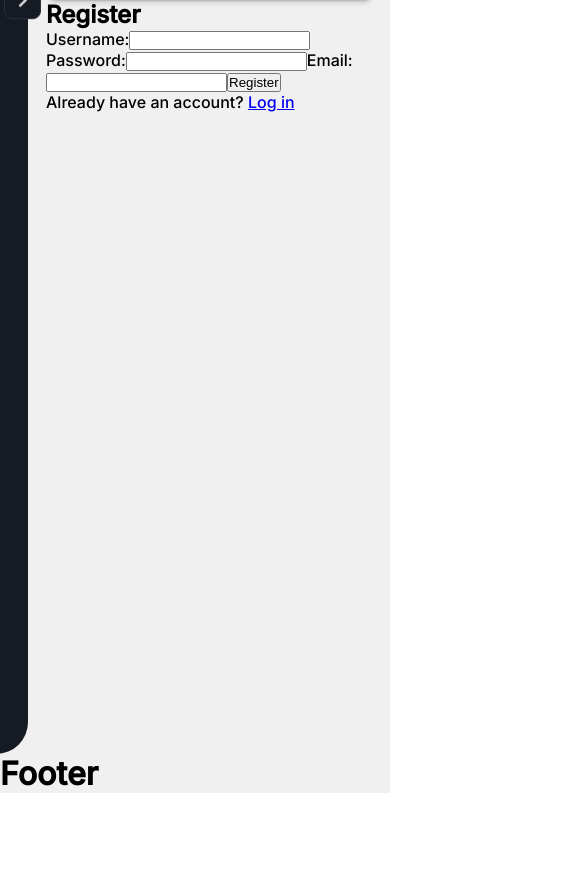
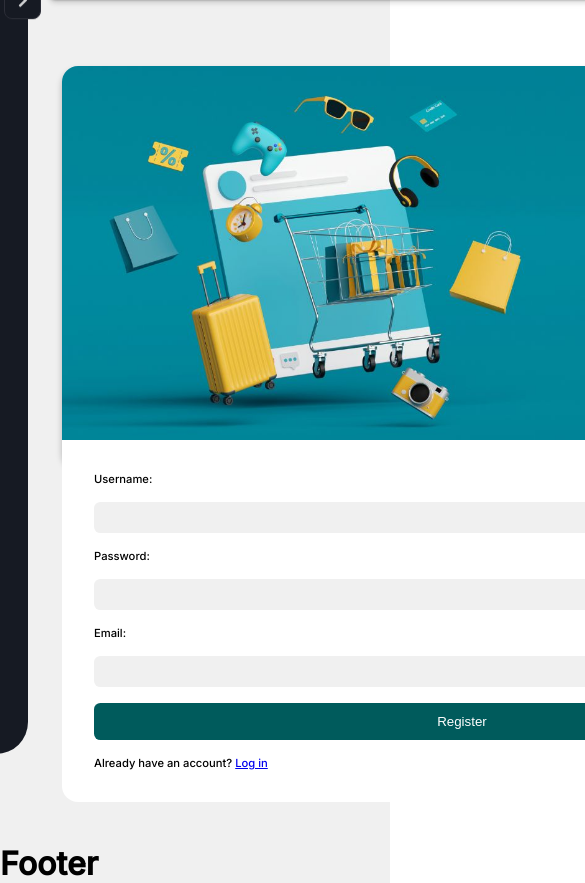
Before and after one commit to Rydwan94/eCommerce-Shop-React, a React app: page /#/register in a window 390 px wide. Shown: the part 90-973 px from the top of the page, 585 px wide, since content can reach past the window. Before the commit the page ends 883 px from the top, so only its background shows below. Built offline with nearby package versions, Linux system fonts and the light colour scheme.

Commit message:
register

```diff
--- a/src/css/Login.css
+++ b/src/css/Login.css
@@ -75,6 +75,8 @@
     .loginPage form {
         display: flex;
         flex-direction: column;
+        min-width: 200px;
+        margin-top: 50px;
         border-radius: 1rem;
     }
 
--- /dev/null
+++ b/src/css/Register.css
@@ -0,0 +1,99 @@
+.registerPage {
+    display: flex;
+    justify-content: center;
+    align-items: flex-start;
+    height: 100vh;
+}
+
+.registerPage form {
+    display: flex;
+    border-radius: 2rem;
+    width: 800px;
+    margin-top: 100px;
+    box-shadow: 0px 4px 6px 0px rgba(0, 0, 0, 0.25);
+    height: 400px;
+}
+
+.registerImage {
+    flex-basis: 1300px;
+}
+
+.registerImage img {
+    border-radius: 2rem 0 0 2rem;
+    height: 100%;
+    width: 100%;
+}
+
+
+.registerForm {
+    display: flex;
+    flex-direction: column;
+    width: 100%;
+    padding: 2rem;
+    border-radius: 0 2rem 2rem 0;
+    background-color: var(--greyScale);
+}
+
+.registerForm h3 {
+    margin-bottom: 1rem;
+}
+
+.registerForm label {
+   font-size: .7rem;
+   margin-bottom: 1rem;
+}
+
+.registerForm input {
+    background-color: var(--secondary-backgroundColor);
+    margin-bottom: 1rem;
+    padding: .5rem;
+    border-radius: .4rem;
+    outline: none;
+    border: none;
+}
+
+.registerForm button {
+    background-color: #005b5c;
+    padding: .7rem;
+    border-radius: .4rem;
+    border: none;
+    color: var(--greyScale);
+    margin-bottom: 1rem;
+    cursor: pointer;
+}
+
+.registerForm p {
+    font-size: .7rem;
+}
+
+
+@media screen and (max-width: 768px) {
+    .registerPage {
+        padding: 1rem;
+    }
+
+    .registerPage form {
+        display: flex;
+        flex-direction: column;
+        min-width: 200px;
+        margin-top: 50px;
+        border-radius: 1rem;
+    }
+
+    .registerImage {
+        height: auto;
+        flex: 1;
+    }
+
+    .registerImage img {
+        border-radius: 1rem 1rem 0 0;
+        min-height: 100%;
+        object-fit: cover;
+        width: 100%;
+        height: 100%;
+    }
+
+    .registerForm {
+        border-radius: 0 0 1rem 1rem;
+    }
+}
--- a/src/pages/Register.js
+++ b/src/pages/Register.js
@@ -1,10 +1,17 @@
 import { Link } from "react-router-dom";
+
+import '../css/Register.css'
+
+import registerImg from '../img/registerImg.jpg'
 
 const Register = () => {
   return (
-    <div>
-      <h2>Register</h2>
+    <div className="registerPage">
       <form>
+        <section className="registerImage">
+          <img src={registerImg} alt="registerImage" />
+        </section>
+        <section className="registerForm">
           <label htmlFor="username">Username:</label>
           <input type="text" id="username" />
 
@@ -15,11 +22,12 @@ const Register = () => {
           <input type="email" id="email" />
 
           <button type="submit">Register</button>
-      </form>
-
       <p>
         Already have an account? <Link to="/login">Log in</Link>
       </p>
+        </section>
+      </form>
+
     </div>
   );
 };
```
Also changed, not shown: src/img/registerImg.jpg (added). Lines whose indentation alone changed are shown as unchanged.
